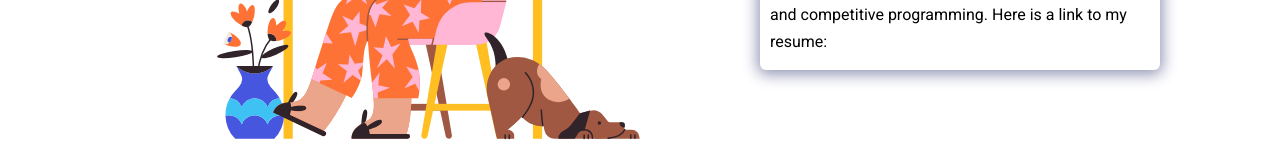
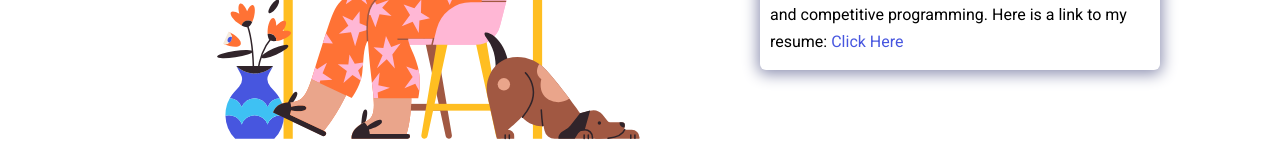
Before and after one commit to Alcyone713/My-portfolio, a plain HTML site: page index.html in a window 1280 px wide. Shown: the part 403-545 px from the top of the page. Drawn offline with nearby package versions, Linux system fonts and the light colour scheme.

Commit message:
Update index.html

```diff
--- a/index.html
+++ b/index.html
@@ -41,6 +41,7 @@
       <p class="bio-text">
         I am a computer science and engineering student at Indira Gandhi Delhi Technical University for Women. I am in
         my second year and I love web development and competitive programming. Here is a link to my resume:
+        <a href="https://drive.google.com/file/d/17XaLpIhEmTuUWXvgx2JM_sQm1ueclgvG/view?usp=sharing"> Click Here </a>
       </p>
     </div>
   </section>
```
